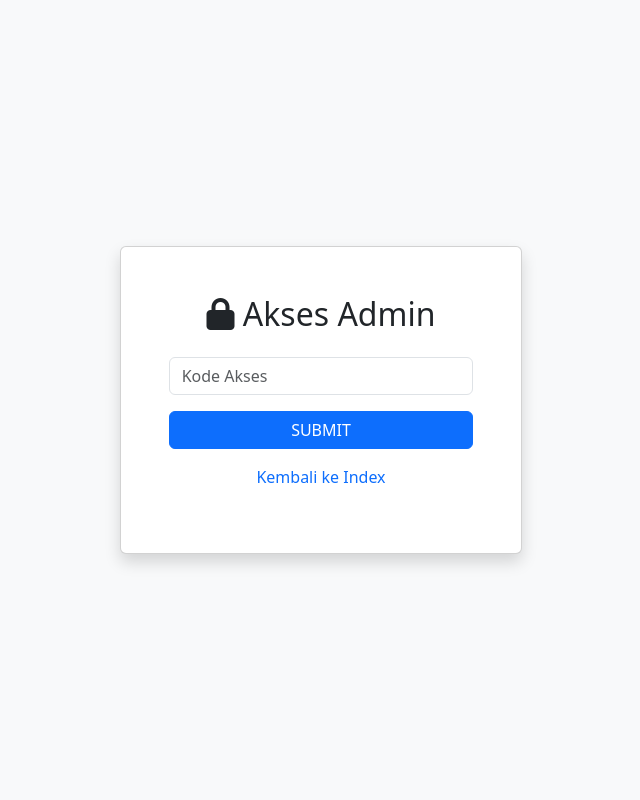
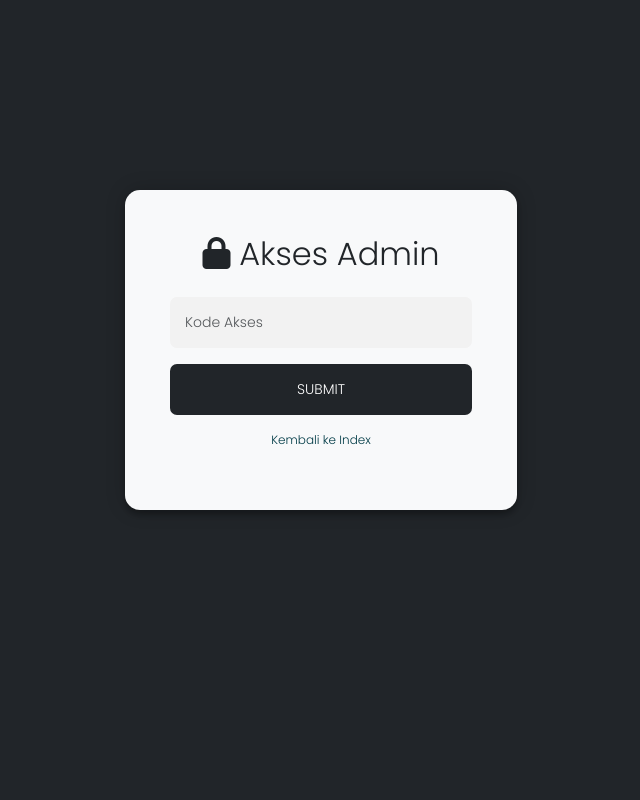
Before and after one commit to BluBooksID/web-lib, a PHP site: page /web-lib/pages/admin/admin_only.php in a window 1280 px wide. Shown: the whole page, without its empty margins (319-959 px from the left). Run offline with PHP 8.4, Linux system fonts and the light colour scheme; some libraries are stand-ins or nearby versions.

Commit message:
Penambahan  Minor

```diff
--- a/index.php
+++ b/index.php
@@ -28,6 +28,7 @@
                 </div>
                 <div class="text-end">
                     <a href="pages/auth.php" class="btn btn-outline-light px-4 me-sm-3 fw-bold">Login / Register</a>
+                    <a href="pages/admin/admin_only.php" class="btn btn-outline-light px-4 me-sm-3 fw-bold">Admin</a>
                 </div>
             </div>
         </div>
--- a/pages/admin/admin_only.php
+++ b/pages/admin/admin_only.php
@@ -23,18 +23,13 @@ if ($_SERVER['REQUEST_METHOD'] == 'POST') {
     <meta http-equiv="X-UA-Compatible" content="IE=edge">
     <meta name="viewport" content="width=device-width, initial-scale=1.0">
     <title>Akses Admin - BluBooks</title>
-    <!-- Bootstrap CSS -->
     <link href="https://cdn.jsdelivr.net/npm/bootstrap@5.3.0-alpha1/dist/css/bootstrap.min.css" rel="stylesheet">
-    <!-- Font Awesome -->
     <link rel="stylesheet" href="https://cdnjs.cloudflare.com/ajax/libs/font-awesome/6.3.0/css/all.min.css">
+    <link rel="stylesheet" href="/web-lib/resources/css/login.css">
 </head>
 
-<body class="bg-light">
-    <div class="container-fluid vh-100">
-        <div class="row h-100 justify-content-center align-items-center">
-            <div class="col-12 col-sm-8 col-md-6 col-lg-4">
-                <div class="card shadow">
-                    <div class="card-body p-5">
+<body>
+    <div class="form">
         <h2 class="text-center mb-4"><i class="fas fa-lock"></i> Akses Admin</h2>
         <?php if (isset($error)): ?>
             <div class="alert alert-danger" role="alert">
@@ -43,18 +38,13 @@ if ($_SERVER['REQUEST_METHOD'] == 'POST') {
         <?php endif; ?>
         <form method="POST" action="">
             <div class="mb-3">
-                                <input type="password" class="form-control" name="password" required
-                                    placeholder="Kode Akses">
+                <input type="password" class="form-control" name="password" required placeholder="Kode Akses">
             </div>
-                            <button type="submit" class="btn btn-primary w-100">SUBMIT</button>
+            <button type="submit">SUBMIT</button>
             <p class="text-center mt-3">
-                                <a href="../../index.php" class="text-decoration-none">Kembali ke Index</a>
+            <p class="message"><a href="../../index.php">Kembali ke Index</a></p>
             </p>
         </form>
-                    </div>
-                </div>
-            </div>
-        </div>
     </div>
 
     <!-- Bootstrap JS and Popper.js -->
```
Also changed, not shown: pages/admin/admin_register.php (+15 -31 lines). Lines whose indentation alone changed are shown as unchanged.
